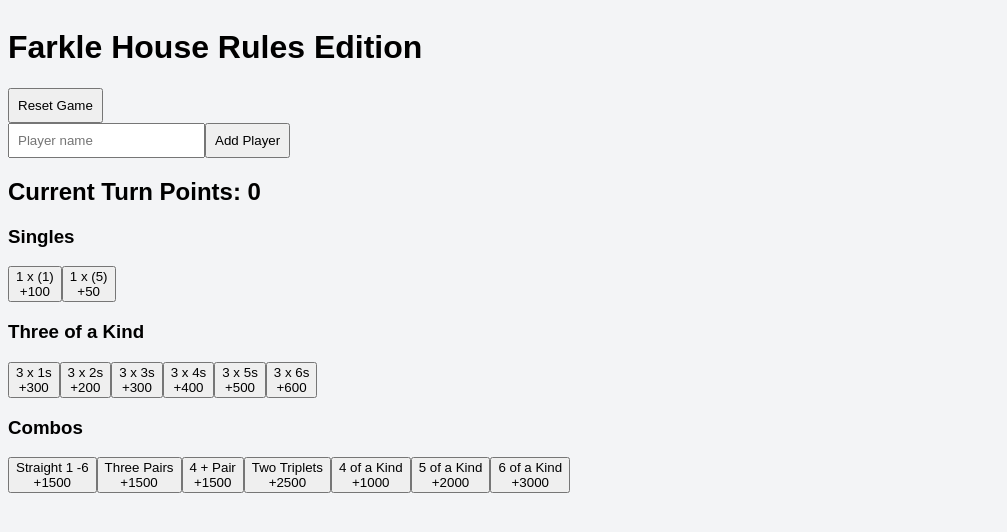
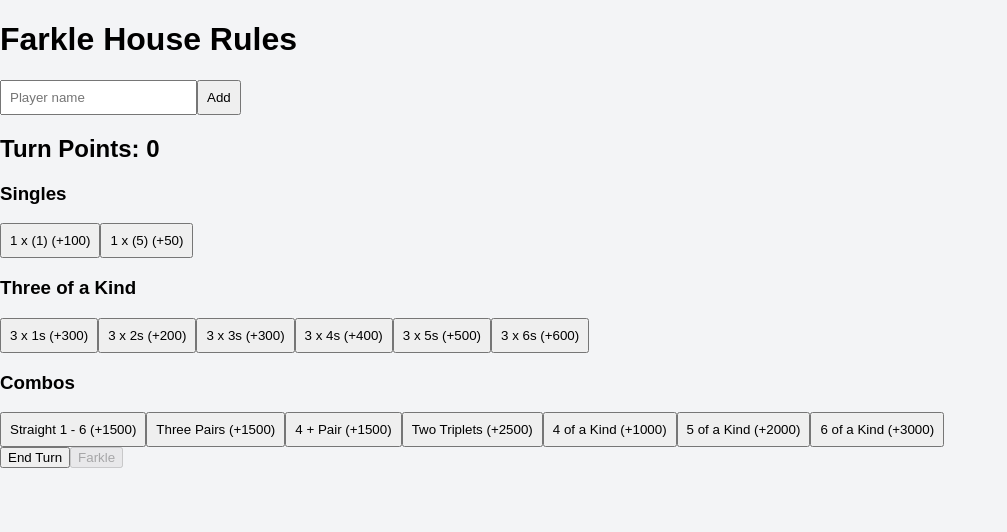
Before and after one commit to 79sp97-ui/PardueGames, a React (Vite) app: page / in a window 1280 px wide. Shown: the top 532 px of the page, without its empty margins (0-1007 px from the left). Built offline with nearby package versions, Linux system fonts and the light colour scheme.

Commit message:
Update App.jsx

```diff
--- a/src/App.jsx
+++ b/src/App.jsx
@@ -23,7 +23,7 @@
   {
     title: "Combos",
     options: [
-      { label: "Straight 1 -6", value: 1500 },
+      { label: "Straight 1 - 6", value: 1500 },
       { label: "Three Pairs", value: 1500 },
       { label: "4 + Pair", value: 1500 },
       { label: "Two Triplets", value: 2500 },
@@ -34,112 +34,89 @@
   },
 ];
 
-
 export default function FarkleCalculator() {
   const [players, setPlayers] = useState([]);
   const [newPlayer, setNewPlayer] = useState("");
   const [currentTurn, setCurrentTurn] = useState(0);
   const [turnPoints, setTurnPoints] = useState(0);
+
   const [stealPool, setStealPool] = useState(0);
   const [stealIndex, setStealIndex] = useState(null);
   const [isStealPhase, setIsStealPhase] = useState(false);
+  const [originalFarkler, setOriginalFarkler] = useState(null);
 
   const [finalRoundActive, setFinalRoundActive] = useState(false);
   const [finalRoundStarter, setFinalRoundStarter] = useState(null);
+
   const [winnerIndex, setWinnerIndex] = useState(null);
-  const [originalFarkler, setOriginalFarkler] = useState(null);
   const [gameOver, setGameOver] = useState(false);
 
-  const [windowWidth, setWindowWidth] = useState(window.innerWidth);
-  const [windowHeight, setWindowHeight] = useState(window.innerHeight);
+  // SSR-safe window size
+  const [windowWidth, setWindowWidth] = useState(0);
+  const [windowHeight, setWindowHeight] = useState(0);
 
   useEffect(() => {
     const handleResize = () => {
       setWindowWidth(window.innerWidth);
       setWindowHeight(window.innerHeight);
     };
+    handleResize();
     window.addEventListener("resize", handleResize);
     return () => window.removeEventListener("resize", handleResize);
   }, []);
 
   const addPlayer = () => {
-    const name = newPlayer.trim();
-    if (!name) return;
-    setPlayers(prev => [...prev, { name, score: 0 }]);
+    if (!newPlayer.trim()) return;
+    setPlayers(p => [...p, { name: newPlayer.trim(), score: 0 }]);
     setNewPlayer("");
   };
 
-  const addPoints = value => setTurnPoints(tp => tp + value);
+  const addPoints = value => setTurnPoints(p => p + value);
 
-  const nextPlayer = () => {
-    if (players.length === 0) return;
-    setCurrentTurn(ct => (ct + 1) % players.length);
-  };
-
-  const checkForFinalRound = (updatedPlayers, justScoredIndex) => {
-    const score = updatedPlayers[justScoredIndex]?.score ?? 0;
-    if (!finalRoundActive && score >= 10000) {
-      setFinalRoundActive(true);
-      setFinalRoundStarter(justScoredIndex);
-      setCurrentTurn((justScoredIndex + 1) % updatedPlayers.length);
-    }
-  };
-
-  const finishFinalRoundTurn = () => {
-    if (!finalRoundActive) return;
-
-    if ((isStealPhase && stealIndex === finalRoundStarter) || (!isStealPhase && currentTurn === finalRoundStarter)) {
-      let highestScore = -1;
-      let winner = null;
-      players.forEach((p, i) => {
-        if (p.score > highestScore) {
-          highestScore = p.score;
-          winner = i;
-        }
-      });
-      setWinnerIndex(winner);
-      setGameOver(true);
-      setFinalRoundActive(false);
-      setIsStealPhase(false);
-      setStealPool(0);
-      setOriginalFarkler(null);
-    }
-  };
+  const nextPlayer = () =>
+    setCurrentTurn(t => (t + 1) % players.length);
 
   const endTurnWithScore = () => {
-    if (players.length === 0 || gameOver) return;
+    if (gameOver || players.length === 0) return;
 
-    const canBank = players[currentTurn].score > 0 || turnPoints >= 500;
-    if (!canBank) {
-      alert("You must score at least 500 points to bank on your first turn!");
-      return;
-    }
+    const isFirstTurn = players[currentTurn].score === 0;
+    if (isFirstTurn && turnPoints < 500) return;
+
+    const newScore = players[currentTurn].score + turnPoints;
+    const triggersFinal = !finalRoundActive && newScore >= 10000;
 
     setPlayers(prev => {
       const updated = [...prev];
-      updated[currentTurn] = { ...updated[currentTurn], score: updated[currentTurn].score + turnPoints };
-      checkForFinalRound(updated, currentTurn);
+      updated[currentTurn] = { ...updated[currentTurn], score: newScore };
       return updated;
     });
 
     setTurnPoints(0);
 
-    if (finalRoundActive) {
-      nextPlayer();
-      finishFinalRoundTurn();
+    if (triggersFinal) {
+      setFinalRoundActive(true);
+      setFinalRoundStarter(currentTurn);
+      setCurrentTurn((currentTurn + 1) % players.length);
     } else {
       nextPlayer();
     }
   };
 
   const farkle = () => {
-    if (players.length < 2 || gameOver) return;
+    if (gameOver || players.length < 2) return;
+    if (turnPoints === 0) return;
+
+    if (!isStealPhase) setOriginalFarkler(currentTurn);
+
     setStealPool(turnPoints);
     setTurnPoints(0);
+    setIsStealPhase(true);
+    setStealIndex((currentTurn + 1) % players.length);
+  };
 
-    let next = (currentTurn + 1) % players.length;
+  const stealFarkle = () => {
+    const next = (stealIndex + 1) % players.length;
 
-    if (!finalRoundActive) {
     if (next === originalFarkler) {
       setIsStealPhase(false);
       setStealPool(0);
@@ -147,242 +124,127 @@
       setOriginalFarkler(null);
       return;
     }
-    } else {
-      if (next === finalRoundStarter) {
-        setIsStealPhase(false);
-        setStealPool(0);
-        finishFinalRoundTurn();
-        return;
-      }
-    }
-
-    setOriginalFarkler(currentTurn);
-    setIsStealPhase(true);
-    setStealIndex(next);
-  };
-
-  const stealFarkle = () => {
-    if (players.length < 2 || stealIndex === null || gameOver) return;
-
-    let next = (stealIndex + 1) % players.length;
-
-    if (!finalRoundActive) {
-      if (next === originalFarkler) {
-        setIsStealPhase(false);
-        setStealPool(0);
-        setCurrentTurn(originalFarkler);
-        setOriginalFarkler(null);
-        return;
-      }
-    } else {
-      if (next === finalRoundStarter || stealIndex === players.length - 1) {
-        setIsStealPhase(false);
-        setStealPool(0);
-        finishFinalRoundTurn();
-        return;
-      }
-    }
 
     setStealIndex(next);
   };
 
   const claimSteal = () => {
-    if (stealIndex === null || players.length === 0 || gameOver) return;
     setPlayers(prev => {
       const updated = [...prev];
-      updated[stealIndex] = { ...updated[stealIndex], score: updated[stealIndex].score + stealPool };
-      checkForFinalRound(updated, stealIndex);
+      updated[stealIndex].score += stealPool;
       return updated;
     });
+
     setCurrentTurn(stealIndex);
+    setStealPool(0);
     setIsStealPhase(false);
-    setStealPool(0);
     setOriginalFarkler(null);
-
-    if (finalRoundActive) finishFinalRoundTurn();
   };
 
-  const takeRegularTurnInstead = () => {
-    setTurnPoints(0);
-    setIsStealPhase(false);
-    if (stealIndex !== null) setCurrentTurn(stealIndex);
-    setStealPool(0);
-    setStealIndex(null);
-    setOriginalFarkler(null);
-
-    if (finalRoundActive) finishFinalRoundTurn();
+  const removePlayer = index => {
+    setPlayers(prev => {
+      const updated = prev.filter((_, i) => i !== index);
+      if (currentTurn >= updated.length) setCurrentTurn(0);
+      return updated;
+    });
   };
 
-  const endFinalRound = () => {
-    if (!finalRoundActive) return;
-    finishFinalRoundTurn();
-  };
+  return (
+    <div className="p-3 max-w-md mx-auto space-y-4">
+      <h1 className="text-3xl font-bold">Farkle House Rules</h1>
 
-  const restartGame = () => {
-    setPlayers(prev => prev.map(p => ({ ...p, score: 0 })));
-    setCurrentTurn(0);
-    setTurnPoints(0);
-    setStealPool(0);
-    setStealIndex(null);
-    setIsStealPhase(false);
-    setFinalRoundActive(false);
-    setFinalRoundStarter(null);
-    setOriginalFarkler(null);
-    setWinnerIndex(null);
-    setGameOver(false);
-  };
-
-  const newGame = () => {
-    setPlayers([]);
-    setNewPlayer("");
-    setCurrentTurn(0);
-    setTurnPoints(0);
-    setStealPool(0);
-    setStealIndex(null);
-    setIsStealPhase(false);
-    setFinalRoundActive(false);
-    setFinalRoundStarter(null);
-    setOriginalFarkler(null);
-    setWinnerIndex(null);
-    setGameOver(false);
-  };
-
-  const renderedPlayers = players.map((p, i) => {
-    let bg = "bg-gray-100";
-    if (gameOver) {
-      bg = i === winnerIndex ? "bg-green-300" : "bg-gray-300 opacity-50";
-    } else if (finalRoundActive) {
-      bg = i === currentTurn ? "bg-green-200" : i !== finalRoundStarter ? "bg-yellow-200" : "bg-gray-100";
-    } else if (i === currentTurn) {
-      bg = "bg-green-200";
-    }
-    return { ...p, bg };
-  });
-
-  return (
-    <div className="p-2 max-w-md mx-auto space-y-4">
-      <h1 className="text-3xl font-bold">Farkle House Rules Edition</h1>
-
-      <button className="bg-gray-700 text-white p-2 rounded w-full" onClick={restartGame}>Reset Game</button>
-
-      {gameOver && winnerIndex !== null && players[winnerIndex] && (
-        <>
+      {gameOver && windowWidth > 0 && (
         <Confetti width={windowWidth} height={windowHeight} />
-          <div className="p-4 bg-green-300 rounded text-center">
-            <h2 className="text-2xl font-bold">Winner: {players[winnerIndex].name}!</h2>
-            <div className="flex gap-2 justify-center mt-3">
-              <button className="bg-blue-600 text-white p-2 rounded" onClick={restartGame}>Restart</button>
-              <button className="bg-purple-600 text-white p-2 rounded" onClick={newGame}>New Game</button>
-            </div>
-          </div>
-        </>
       )}
 
       <div className="flex gap-2">
-        <input className="border rounded p-2 flex-1" value={newPlayer} placeholder="Player name" onChange={e => setNewPlayer(e.target.value)} />
-        <button className="bg-blue-500 text-white p-2 rounded" onClick={addPlayer}>Add Player</button>
+        <input
+          className="border p-2 flex-1"
+          value={newPlayer}
+          onChange={e => setNewPlayer(e.target.value)}
+          placeholder="Player name"
+        />
+        <button className="bg-blue-500 text-white p-2" onClick={addPlayer}>
+          Add
+        </button>
       </div>
 
-      <div className="grid grid-cols-1 sm:grid-cols-2 gap-2">
-        {renderedPlayers.map((p, i) => (
-          <div key={i} className={`p-3 rounded shadow ${p.bg}`}>
-            <div className="font-bold">{p.name}</div>
-            <div>Score: {p.score}</div>
-            <button className="bg-red-500 text-white text-sm p-1 mt-2 rounded" onClick={() => setPlayers(players.filter((_, idx) => idx !== i))}>Remove Player</button>
+      {players.map((p, i) => (
+        <div key={i} className="p-2 bg-gray-100 rounded">
+          <strong>{p.name}</strong> — {p.score}
+          <button
+            className="ml-2 text-red-600"
+            onClick={() => removePlayer(i)}
+          >
+            ✕
+          </button>
         </div>
       ))}
-      </div>
 
-{!isStealPhase && !gameOver && (
+      {!isStealPhase && (
         <>
-    <h2 className="text-xl font-bold">
-      Current Turn Points: {turnPoints}
-    </h2>
+          <h2 className="font-bold">Turn Points: {turnPoints}</h2>
 
-    {/* SCORING GRID */}
-    <div className="grid grid-cols-2 md:grid-cols-3 gap-2">
-      {scoringCategories.map((cat, i) => (
-        <div key={i} className="space-y-2">
-          <h3 className="text-lg font-bold text-gray-700">
-            {cat.title}
-          </h3>
-
-          <div className="grid grid-cols-2 sm:grid-cols-3 gap-2">
-            {cat.options.map((opt, idx) => (
+          {scoringCategories.map(cat => (
+            <div key={cat.title}>
+              <h3 className="font-bold">{cat.title}</h3>
+              <div className="grid grid-cols-2 gap-2">
+                {cat.options.map(o => (
                   <button
-                key={idx}
-                className="bg-white border border-gray-300 rounded-xl p-3
-                           shadow-md active:scale-95 transition
-                           font-bold text-lg touch-manipulation"
-                onClick={() => addPoints(opt.value)}
+                    key={o.label}
+                    className="border p-2 rounded"
+                    onClick={() => addPoints(o.value)}
                   >
-                <div>{opt.label}</div>
-                <div className="text-sm text-gray-500">
-                  +{opt.value}
-                </div>
-              </button>
-            ))}
-          </div>
-        </div>
-      ))}
-    </div>
-
-    {/* END TURN + FARKLE BUTTONS */}
-    {players.length > 0 && (
-      <div className="flex gap-2 mt-4">
-        <button
-          className="bg-green-600 text-white p-3 rounded flex-1 font-bold"
-          onClick={endTurnWithScore}
-        >
-          End Turn (Bank Points)
-        </button>
-
-        <button
-          className="bg-red-600 text-white p-3 rounded flex-1 font-bold"
-          onClick={farkle}
-        >
-          Farkle
-        </button>
-      </div>
-    )}
-  </>
-)}
-
-
-
-      {finalRoundActive && !gameOver && (
-        <button className="bg-yellow-600 text-white p-2 rounded w-full mt-4" onClick={endFinalRound}>End Final Round</button>
-      )}
-
-      {isStealPhase && !gameOver && players.length > 0 && stealIndex !== null && (
-        <div className="p-4 bg-yellow-200 rounded space-y-4">
-          <h2 className="text-xl font-bold">Steal Phase</h2>
-          <p>Steal Pool: {stealPool}</p>
-          <p>Current Stealer: {players[stealIndex]?.name}</p>
-          <h3 className="text-lg font-bold">Add Points to Steal Pool</h3>
-          <div className="grid grid-cols-2 md:grid-cols-3 gap-2">
-            {scoringCategories.map((cat, i) => (
-  <div key={i} className="space-y-2">
-    <h3 className="text-lg font-bold">{cat.title}</h3>
-    <div className="grid grid-cols-2 gap-2">
-      {cat.options.map((opt, idx) => (
-        <button
-          key={idx}
-          className="bg-orange-200 rounded-xl p-3 font-bold"
-          onClick={() => setStealPool(s => s + opt.value)}
-        >
-          {opt.label}
+                    {o.label} (+{o.value})
                   </button>
                 ))}
               </div>
             </div>
           ))}
 
+          <div className="flex gap-2 mt-3">
+            <button
+              disabled={
+                players[currentTurn]?.score === 0 && turnPoints < 500
+              }
+              className={`flex-1 p-3 font-bold rounded ${
+                players[currentTurn]?.score === 0 && turnPoints < 500
+                  ? "bg-gray-400"
+                  : "bg-green-600 text-white"
+              }`}
+              onClick={endTurnWithScore}
+            >
+              End Turn
+            </button>
+
+            <button
+              disabled={players.length < 2 || turnPoints === 0}
+              className={`flex-1 p-3 font-bold rounded ${
+                players.length < 2 || turnPoints === 0
+                  ? "bg-gray-400"
+                  : "bg-red-600 text-white"
+              }`}
+              onClick={farkle}
+            >
+              Farkle
+            </button>
           </div>
-          <div className="flex gap-2 mt-4">
-            <button className="bg-green-600 text-white p-2 rounded flex-1" onClick={claimSteal}>Steal Successfully</button>
-            <button className="bg-red-600 text-white p-2 rounded flex-1" onClick={stealFarkle}>Farkle (Pass Steal)</button>
-            <button className="bg-blue-600 text-white p-2 rounded flex-1" onClick={takeRegularTurnInstead}>Take Regular Turn Instead</button>
+        </>
+      )}
+
+      {isStealPhase && (
+        <div className="bg-yellow-200 p-3 rounded">
+          <h2 className="font-bold">Steal Phase</h2>
+          <p>Pool: {stealPool}</p>
+          <p>Stealer: {players[stealIndex]?.name}</p>
+
+          <div className="flex gap-2 mt-2">
+            <button className="bg-green-600 text-white p-2" onClick={claimSteal}>
+              Claim
+            </button>
+            <button className="bg-red-600 text-white p-2" onClick={stealFarkle}>
+              Pass
+            </button>
           </div>
         </div>
       )}
```
Lines whose indentation alone changed are shown as unchanged.
